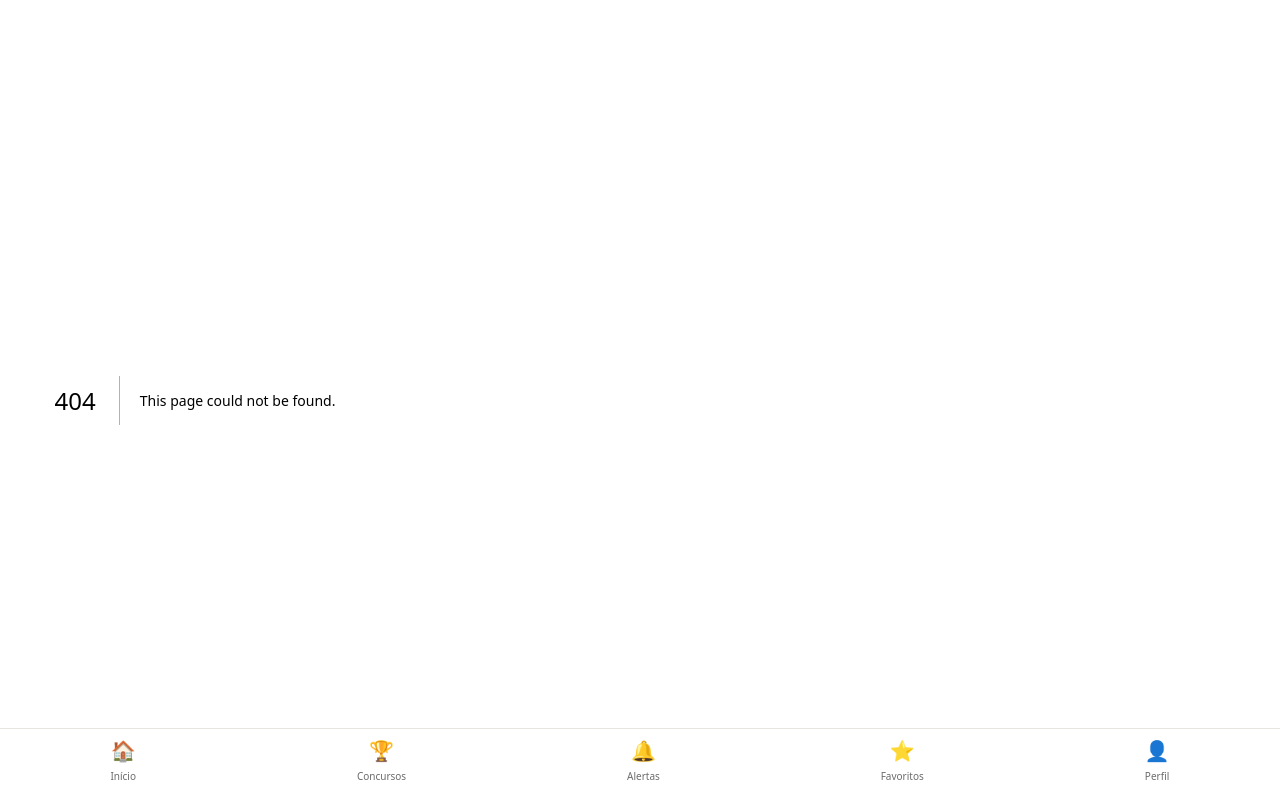
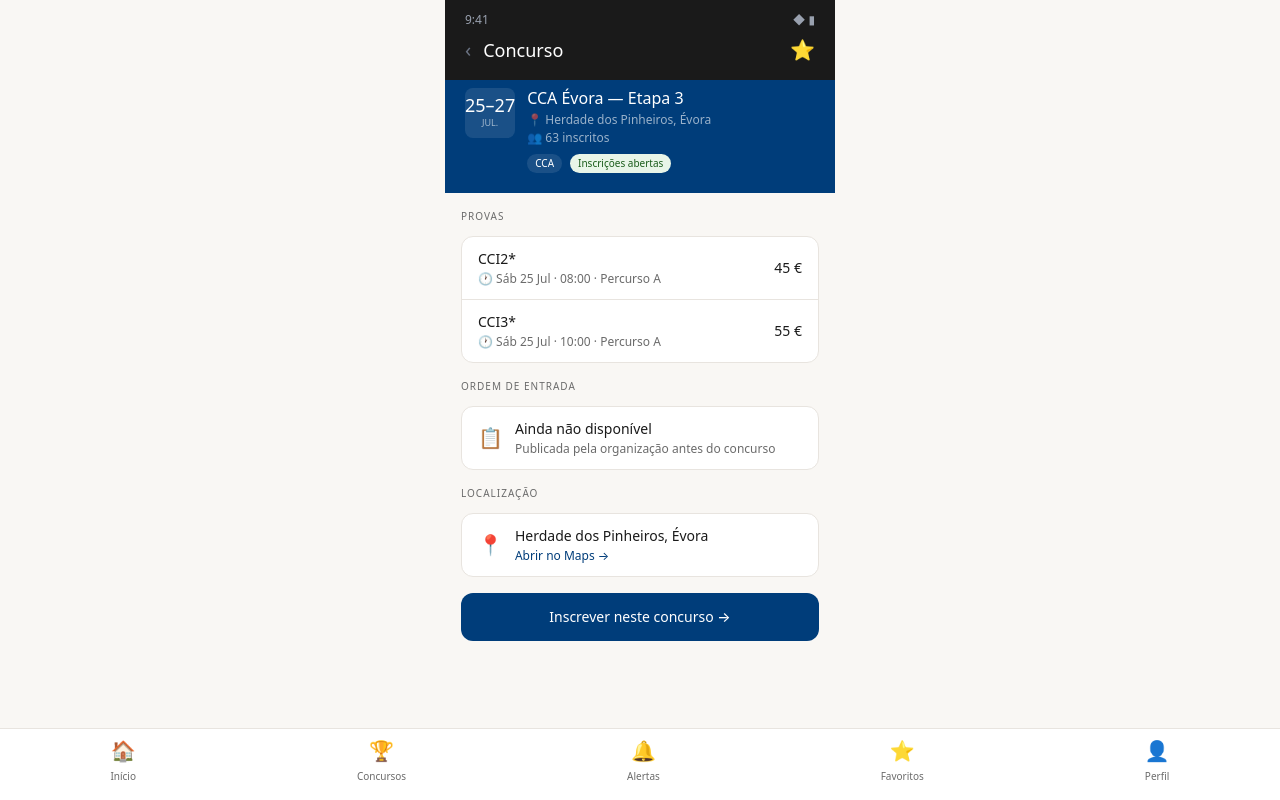
Before and after one commit to vascogameiroramires-ctrl/fep-app, a Next.js app: page /concursos/cca-evora in a window 1280 px wide. Before the commit this address had no page. Built offline with nearby package versions, Linux system fonts and the light colour scheme.

Commit message:
pagina concursos e detalhe

```diff
--- /dev/null
+++ b/app/concursos/[id]/page.tsx
@@ -0,0 +1,123 @@
+import Link from "next/link";
+import { concursos } from "@/data/dados";
+
+export default async function DetalheConcurso({ params }: { params: Promise<{ id: string }> }) {
+  const { id } = await params;
+  const concurso = concursos.find((c) => c.id === id);
+
+  if (!concurso) {
+    return (
+      <main className="pb-24 px-4 pt-8 text-center">
+        <p className="text-[#6b6b6b]">Concurso não encontrado.</p>
+        <Link href="/concursos" className="text-[#003d7a] text-sm mt-4 block">← Voltar</Link>
+      </main>
+    );
+  }
+
+  const diaInicio = new Date(concurso.data).getDate();
+  const diaFim = new Date(concurso.dataFim).getDate();
+  const mes = new Date(concurso.data).toLocaleString("pt-PT", { month: "short" });
+
+  return (
+    <main className="pb-24">
+
+      {/* Status bar */}
+      <div className="bg-[#1a1a1a] px-5 pt-3 pb-2 flex justify-between items-center">
+        <span className="text-xs text-gray-400">9:41</span>
+        <span className="text-xs text-gray-400">◆ ▮</span>
+      </div>
+
+      {/* Header */}
+      <div className="bg-[#1a1a1a] px-5 pb-4 flex justify-between items-center">
+        <div className="flex items-center gap-3">
+          <Link href="/concursos" className="text-gray-500 text-xl">‹</Link>
+          <h1 className="text-white text-lg font-medium">Concurso</h1>
+        </div>
+        <span className="text-gray-500 text-xl">⭐</span>
+      </div>
+
+      {/* Hero concurso */}
+      <div className="bg-[#003d7a] px-5 pb-5 pt-2">
+        <div className="flex items-start gap-3">
+          <div className="min-w-[48px] bg-white/10 rounded-lg py-2 flex flex-col items-center flex-shrink-0">
+            <span className="text-white text-lg font-medium leading-none">
+              {diaInicio === diaFim ? diaInicio : `${diaInicio}–${diaFim}`}
+            </span>
+            <span className="text-white/60 text-[9px] uppercase mt-0.5">{mes}</span>
+          </div>
+          <div>
+            <h2 className="text-white text-base font-medium leading-tight">{concurso.nome}</h2>
+            <p className="text-white/60 text-xs mt-1">📍 {concurso.local}</p>
+            <p className="text-white/60 text-xs mt-0.5">👥 {concurso.inscrições} inscritos</p>
+            <div className="flex gap-2 mt-2">
+              <span className="text-[10px] px-2 py-0.5 rounded-full bg-white/10 text-white font-medium">
+                {concurso.disciplina}
+              </span>
+              <span className={`text-[10px] px-2 py-0.5 rounded-full font-medium ${concurso.inscricoesAbertas ? "bg-[#e8f5e8] text-[#1a5c1a]" : "bg-[#f5e8e8] text-[#8b1a1a]"}`}>
+                {concurso.inscricoesAbertas ? "Inscrições abertas" : "Inscrições encerradas"}
+              </span>
+            </div>
+          </div>
+        </div>
+      </div>
+
+      {/* Provas */}
+      <div className="px-4 pt-4">
+        <p className="text-[10px] font-medium text-[#6b6b6b] uppercase tracking-widest mb-3">
+          Provas
+        </p>
+        <div className="bg-white border border-[#e8e4df] rounded-xl overflow-hidden mb-4">
+          {concurso.provas.map((p, i) => (
+            <div key={p.id} className={`px-4 py-3 flex items-center gap-3 ${i < concurso.provas.length - 1 ? "border-b border-[#e8e4df]" : ""}`}>
+              <div className="flex-1">
+                <p className="text-sm font-medium text-[#1a1a1a]">{p.nome}</p>
+                <p className="text-xs text-[#6b6b6b] mt-0.5">🕐 {p.horario} · {p.pista}</p>
+              </div>
+              <span className="text-sm font-medium text-[#1a1a1a]">{p.taxa} €</span>
+            </div>
+          ))}
+        </div>
+      </div>
+
+      {/* Ordem de entrada */}
+      <div className="px-4">
+        <p className="text-[10px] font-medium text-[#6b6b6b] uppercase tracking-widest mb-3">
+          Ordem de entrada
+        </p>
+        <div className="bg-white border border-[#e8e4df] rounded-xl px-4 py-3 flex items-center gap-3 mb-4">
+          <span className="text-xl">📋</span>
+          <div className="flex-1">
+            <p className="text-sm font-medium text-[#1a1a1a]">Ainda não disponível</p>
+            <p className="text-xs text-[#6b6b6b] mt-0.5">Publicada pela organização antes do concurso</p>
+          </div>
+        </div>
+      </div>
+
+      {/* Localização */}
+      <div className="px-4">
+        <p className="text-[10px] font-medium text-[#6b6b6b] uppercase tracking-widest mb-3">
+          Localização
+        </p>
+        <div className="bg-white border border-[#e8e4df] rounded-xl px-4 py-3 flex items-center gap-3 mb-4">
+          <span className="text-xl">📍</span>
+          <div className="flex-1">
+            <p className="text-sm font-medium text-[#1a1a1a]">{concurso.local}</p>
+            <p className="text-xs text-[#003d7a] mt-0.5">Abrir no Maps →</p>
+          </div>
+        </div>
+      </div>
+
+      {/* Botão inscrever */}
+      {concurso.inscricoesAbertas && (
+        <div className="px-4">
+          <Link href={`/inscricao/${concurso.id}`}>
+            <div className="bg-[#003d7a] rounded-xl py-3.5 text-center text-white text-sm font-medium">
+              Inscrever neste concurso →
+            </div>
+          </Link>
+        </div>
+      )}
+
+    </main>
+  );
+}
--- /dev/null
+++ b/app/concursos/page.tsx
@@ -0,0 +1,103 @@
+import Link from "next/link";
+import { concursos } from "@/data/dados";
+
+export default function Concursos() {
+  return (
+    <main className="pb-24">
+
+      {/* Status bar */}
+      <div className="bg-[#1a1a1a] px-5 pt-3 pb-2 flex justify-between items-center">
+        <span className="text-xs text-gray-400">9:41</span>
+        <span className="text-xs text-gray-400">◆ ▮</span>
+      </div>
+
+      {/* Header */}
+      <div className="bg-[#1a1a1a] px-5 pb-4 flex justify-between items-center">
+        <div className="flex items-center gap-3">
+          <Link href="/" className="text-gray-500 text-xl">‹</Link>
+          <h1 className="text-white text-lg font-medium">Concursos</h1>
+        </div>
+        <span className="text-gray-500 text-xl">⚙</span>
+      </div>
+
+      {/* Filtros disciplina */}
+      <div className="bg-[#1a1a1a] px-4 pb-4 flex gap-2 overflow-x-auto">
+        {["Todos", "Salto", "Dressage", "CCA", "Eq. Trabalho", "Endurance"].map((f, i) => (
+          <button
+            key={f}
+            className={`flex-shrink-0 px-4 py-1.5 rounded-full text-xs font-medium border ${
+              i === 0
+                ? "bg-[#003d7a] border-[#003d7a] text-white"
+                : "border-[#3a3a3a] text-gray-400"
+            }`}
+          >
+            {f}
+          </button>
+        ))}
+      </div>
+
+      {/* Filtros secundários */}
+      <div className="px-4 pt-3 flex gap-2">
+        {["📅 Julho 2026", "📍 Distrito", "🏅 Escalão"].map((f) => (
+          <button
+            key={f}
+            className="flex-shrink-0 px-3 py-1.5 rounded-lg border border-[#e8e4df] bg-white text-xs text-[#6b6b6b]"
+          >
+            {f}
+          </button>
+        ))}
+      </div>
+
+      {/* Separador mês */}
+      <div className="px-4 pt-4 pb-2 flex items-center gap-2">
+        <span className="text-[10px] font-medium text-[#6b6b6b] uppercase tracking-widest">Julho 2026</span>
+        <div className="flex-1 h-px bg-[#e8e4df]" />
+      </div>
+
+      {/* Lista concursos */}
+      <div className="px-4 flex flex-col gap-2 pb-4">
+        {concursos.map((c) => {
+          const diaInicio = new Date(c.data).getDate();
+          const diaFim = new Date(c.dataFim).getDate();
+          const mes = new Date(c.data).toLocaleString("pt-PT", { month: "short" });
+
+          const disciplinaStyle: Record<string, string> = {
+            Salto: "bg-[#e6eef7] text-[#003d7a]",
+            Dressage: "bg-[#e8eaf0] text-[#1e2a4a]",
+            CCA: "bg-[#e8f0e8] text-[#2d4a2d]",
+          };
+
+          return (
+            <Link key={c.id} href={`/concursos/${c.id}`}>
+              <div className="bg-white border border-[#e8e4df] rounded-xl overflow-hidden">
+                <div className="px-3.5 py-3 flex items-start gap-3">
+                  <div className="min-w-[44px] bg-[#003d7a] rounded-lg py-1.5 flex flex-col items-center flex-shrink-0">
+                    <span className="text-white text-sm font-medium leading-none">
+                      {diaInicio === diaFim ? diaInicio : `${diaInicio}–${diaFim}`}
+                    </span>
+                    <span className="text-[#a8c4e0] text-[9px] uppercase mt-0.5">{mes}</span>
+                  </div>
+                  <div className="flex-1">
+                    <p className="text-[#1a1a1a] text-sm font-medium leading-tight">{c.nome}</p>
+                    <p className="text-[#6b6b6b] text-xs mt-1">📍 {c.local}</p>
+                    <p className="text-[#6b6b6b] text-xs mt-0.5">👥 {c.inscrições} inscritos</p>
+                    <div className="flex gap-2 mt-2 flex-wrap">
+                      <span className={`text-[10px] px-2 py-0.5 rounded-full font-medium ${disciplinaStyle[c.disciplina] || "bg-[#e6eef7] text-[#003d7a]"}`}>
+                        {c.disciplina}
+                      </span>
+                      <span className={`text-[10px] px-2 py-0.5 rounded-full font-medium ${c.inscricoesAbertas ? "bg-[#e8f5e8] text-[#1a5c1a]" : "bg-[#f5e8e8] text-[#8b1a1a]"}`}>
+                        {c.inscricoesAbertas ? "Inscrições abertas" : "Inscrições encerradas"}
+                      </span>
+                    </div>
+                  </div>
+                  <span className="text-gray-300 mt-1">›</span>
+                </div>
+              </div>
+            </Link>
+          );
+        })}
+      </div>
+
+    </main>
+  );
+}
```
